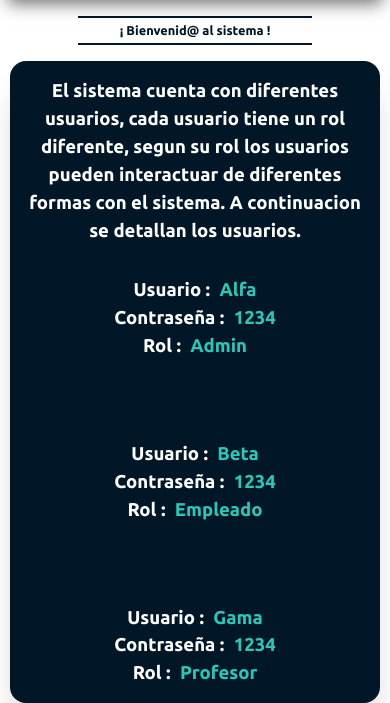
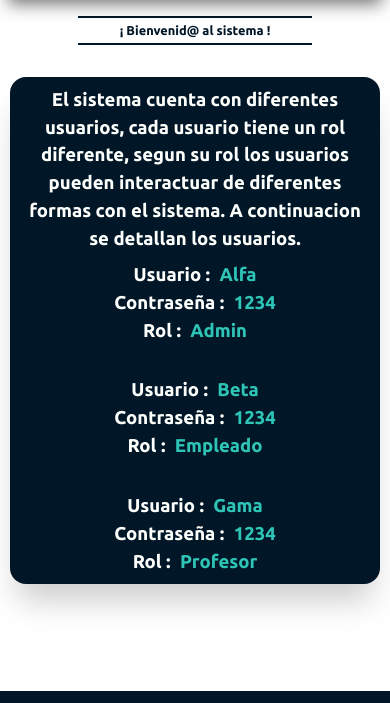
Before and after one commit to Galo98/Practicas-con-php, a PHP site: page / in a window 390 px wide. Shown: the part 169-872 px from the top of the page. Run offline with PHP 8.4, Linux system fonts and the light colour scheme.

Commit message:
mejorando responsividad

```diff
--- a/css/index.css
+++ b/css/index.css
@@ -61,12 +61,18 @@
 @media screen and (max-width: 500px) {
 
     .index{
-    gap: 1rem;
     margin-top: 1rem;
+    height: 50vh;
     }
 
     .index__contenedor{
     width: 95%;
-    padding: 1rem;
+    height: 60vh;
+    padding: .5rem;
+    gap: .5rem;
+    }
+
+    .index__listas-contenedor{
+        gap: 2rem;
+    }
 }
-}
--- a/css/login.css
+++ b/css/login.css
@@ -97,6 +97,9 @@
 }
 
 @media screen and (max-width:650px) {
+    .loggin{
+        height: 80vh;
+    }
     .loggin__contenedor-titulo{
         width: 90%;
     }
```
Also changed, not shown: css/altas.css (+22 -0 lines).
